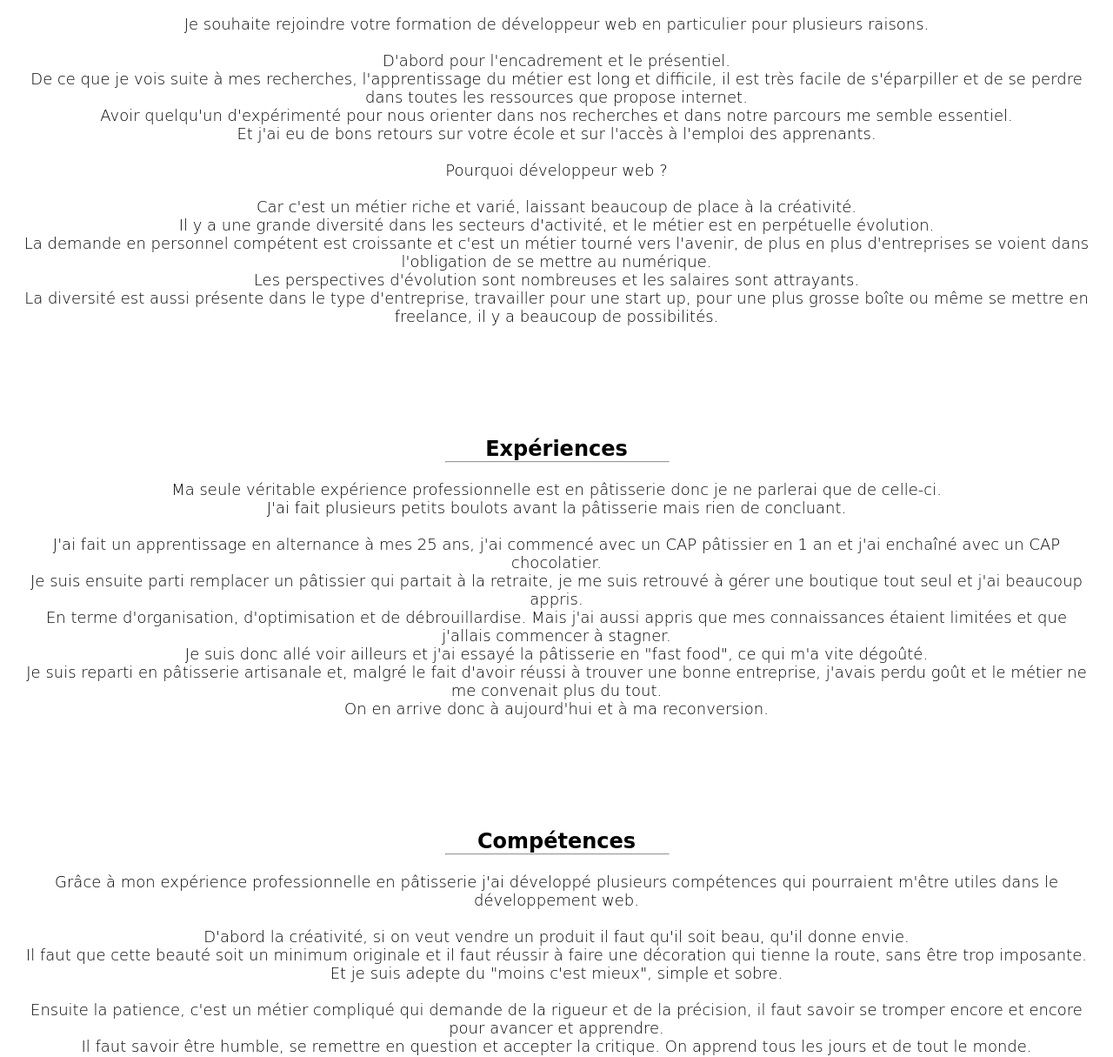
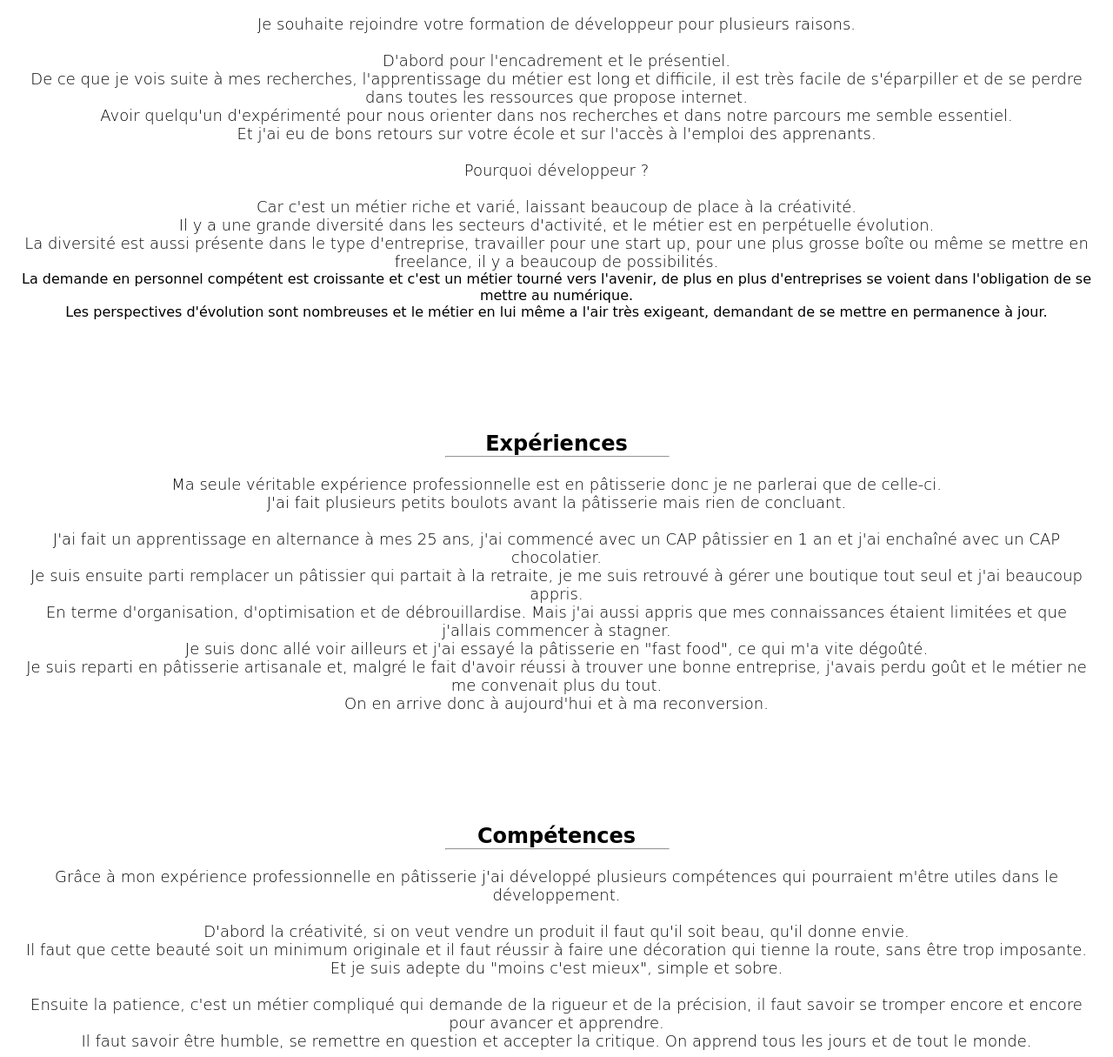
Before and after one commit to 3ti3nne/3ti3nne.github.io, a plain HTML site: page index.html in a window 1280 px wide. Shown: the part 698-1913 px from the top of the page at 87% size. Drawn offline with Linux system fonts and the light colour scheme; a web font is replaced by a local one.

Commit message:
Update index.html

```diff
--- a/index.html
+++ b/index.html
@@ -37,17 +37,17 @@
 
 <section id="motivation">
     <h2>Motivations<hr></h2>
-    <p>Je souhaite rejoindre votre formation de développeur web en particulier pour plusieurs raisons.<br><br>
+    <p>Je souhaite rejoindre votre formation de développeur pour plusieurs raisons.<br><br>
        D'abord pour l'encadrement et le présentiel.<br>
        De ce que je vois suite à mes recherches, l'apprentissage du métier est long et difficile, il est très facile de s'éparpiller et de se perdre dans toutes les ressources que propose internet.<br>
        Avoir quelqu'un d'expérimenté pour nous orienter dans nos recherches et dans notre parcours me semble essentiel.<br>
        Et j'ai eu de bons retours sur votre école et sur l'accès à l'emploi des apprenants.<br><br>
-       Pourquoi développeur web ?<br><br>
+       Pourquoi développeur ?<br><br>
        Car c'est un métier riche et varié, laissant beaucoup de place à la créativité.<br>
        Il y a une grande diversité dans les secteurs d'activité, et le métier est en perpétuelle évolution.<br>
+       La diversité est aussi présente dans le type d'entreprise, travailler pour une start up, pour une plus grosse boîte ou même se mettre en freelance, il y a beaucoup de possibilités.</p>
        La demande en personnel compétent est croissante et c'est un métier tourné vers l'avenir, de plus en plus d'entreprises se voient dans l'obligation de se mettre au numérique.<br>
-       Les perspectives d'évolution sont nombreuses et les salaires sont attrayants.<br>
-       La diversité est aussi présente dans le type d'entreprise, travailler pour une start up, pour une plus grosse boîte ou même se mettre en freelance, il y a beaucoup de possibilités.</p>
+       Les perspectives d'évolution sont nombreuses et le métier en lui même a l'air très exigeant, demandant de se mettre en permanence à jour.<br>
 </section>
 
 <section id="experience">
@@ -65,7 +65,7 @@
 
 <section id="competences">
     <h2>Compétences<hr></h2>
-    <p>Grâce à mon expérience professionnelle en pâtisserie j'ai développé plusieurs compétences qui pourraient m'être utiles dans le développement web.<br><br>
+    <p>Grâce à mon expérience professionnelle en pâtisserie j'ai développé plusieurs compétences qui pourraient m'être utiles dans le développement.<br><br>
        D'abord la créativité, si on veut vendre un produit il faut qu'il soit beau, qu'il donne envie.<br>
        Il faut que cette beauté soit un minimum originale et il faut réussir à faire une décoration qui tienne la route, sans être trop imposante.<br>
        Et je suis adepte du "moins c'est mieux", simple et sobre.<br><br>
```
